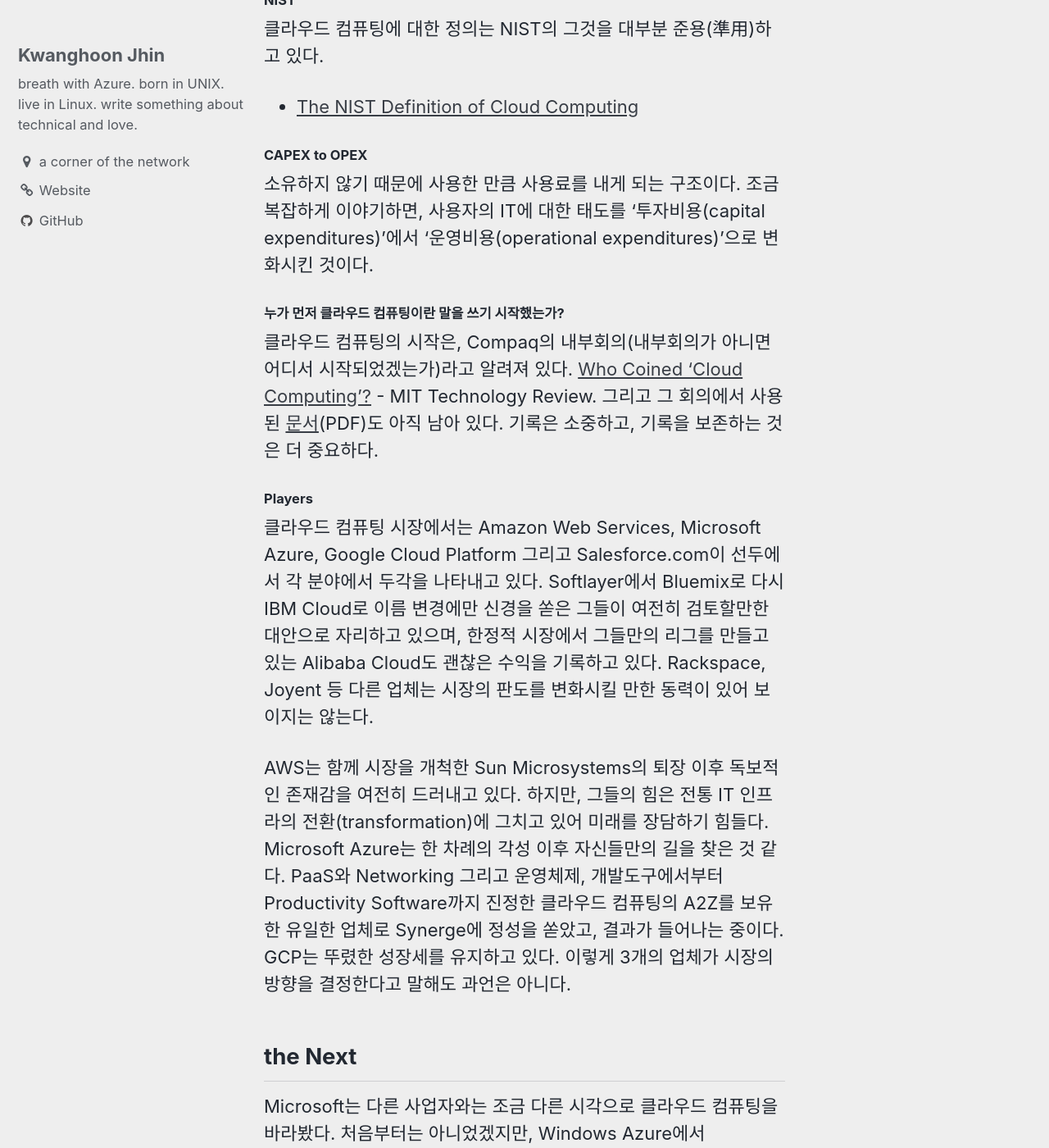
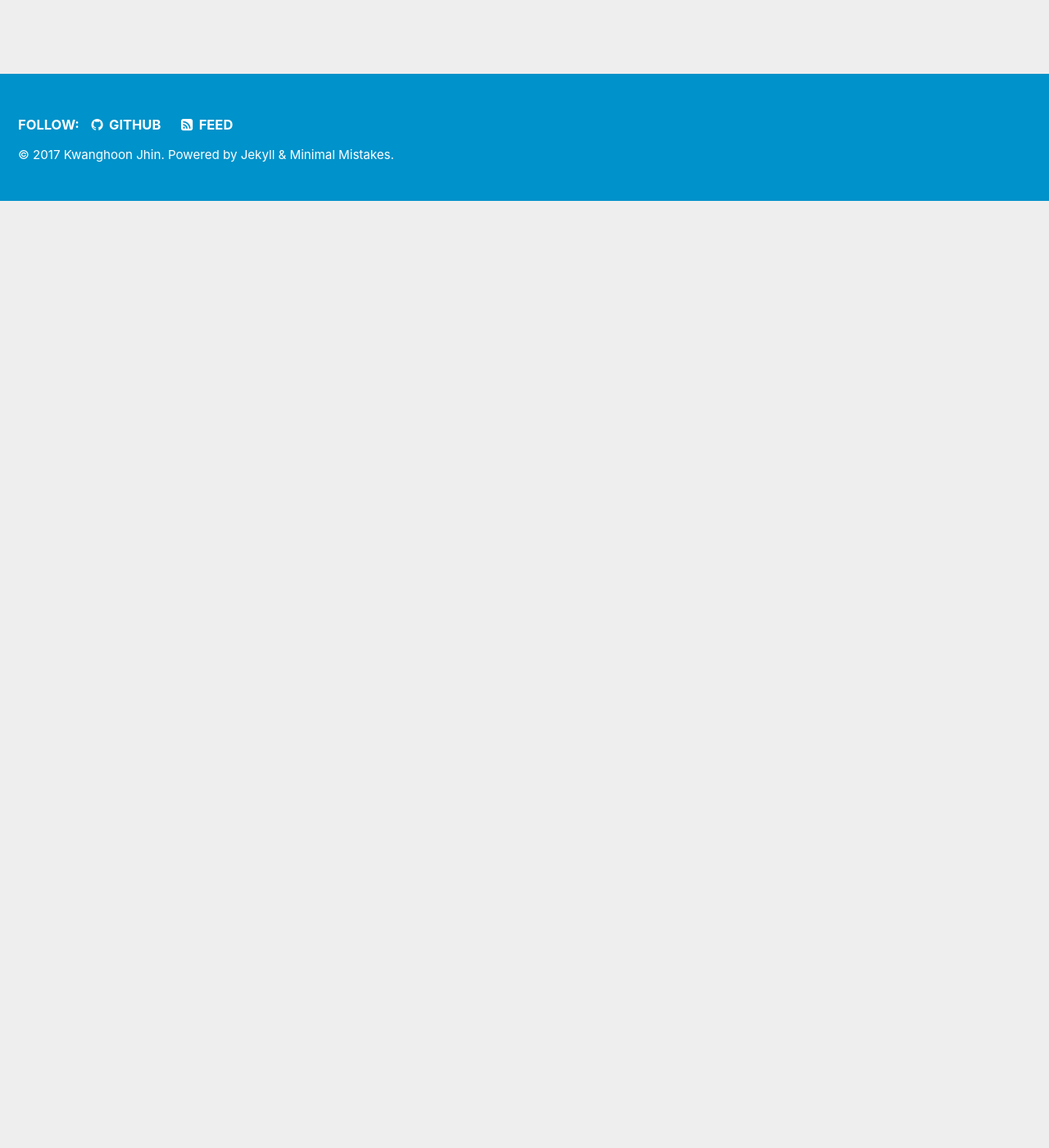
Before and after one commit to electronicnomad/electronicnomad.github.io, a Jekyll site: the page built from _posts/2017-12-06-introduce-azure.md, in a window 1280 px wide and 1400 px high, scrolled down 3190 px. Shown: the whole window at 82% size. Built offline with Jekyll 4.4.1, drawn with Linux system fonts in a browser that asks for light colours; after the commit the page ends 3434 px from its top, so only the background shows below that; some of the changed text lies outside the part shown.

Commit message:
modified:   _posts/2017-12-06-introduce-azure.md 	copied:     _posts/2017-12-06-introduce-azure.md -> _posts/2017-12-08-cloud-computing.md 	modified:   _sass/minimal-mistakes/_page.scss

```diff
--- a/_posts/2017-12-06-introduce-azure.md
+++ b/_posts/2017-12-06-introduce-azure.md
@@ -25,58 +25,11 @@
 #### 발음
 Azure는 /애-저:/로 발음한다고 한다. 하지만, 많은 사람들이 /애-저:/라고 발음하지 않더라. 이웃나라에서는 /애주-라/, 유럽쪽 어디에서는 /아주-라/ 그리고 어떤 사람은 애주르 또는 /아주-ㄹ/라고도 하더라. 아무튼, 의도하고 있는 발음은 /애-저:/라고 한다.
 
+공료롭게, 우리나라에서 '애저'라고 하면, 돼지 猪자를 쓰는 '애저'가 있다. (태어나기 전의) 새끼 돼지를 지칭하는 단어인데, 요리와 음식에서 쓰이는 말로, Azure와는 이미지가 전혀 다른 동음이의어가 되겠다. 애저구이와 애저찜이 대표적인 요리이다.
+
 #### URL
 [azure.com](http://azure.com) 여기는 [azure.microsoft.com](http://azure.microsoft.com)으로 연결된다. 실제 제어하는 곳은 Azure Portal이라고 부르며, [portal.azure.com](http://portal.azure.com)이라는 주소를 가지고 있다.
 
 #### 로고
 ![Azure Logos - Old and New](../images/azure-logos.png)
-2017년 9월 25일 Microsoft Ignite 2017 행사 중에 Azure의 로고가 변경되었다는 것을 시중에 알렸다. 그리고 [Azure Manifesto도 YouTube를 통해 공개](https://youtu.be/05935OAqxJQ)하였는데, 이 두가지 사실을 모두 아는 사람은 드물다. Azure Manifesto는 업로드된 2017년 9월 25일부터 이 글을 적고 있는 2017년 11월 6일까지 7,902 회 조회되었다. 그 중 5번은 내가 직접 본 것이다.
-
-
-
-## 클라우드 컴퓨팅의 시작
-
-처음 Compaq이 이것을 내부에서 논의만 했고, 많은 사람들이 정확한 실체 없이 유사 개념을 쏟아내었지만, 실현은 Sun Microsystems가 해 내었다. 하지만, 성공적인 상업화는 Amazon Web Services의 몫이었다. 그리고 여러 사업체들이 한 발, 혹은 여러 발 늦게 시장에 진입했다. 경쟁은 치열해 보였지만, 현재 두각을 나타내는 곳은 Amazon Web Services, Microsoft Azure, 그리고 Google Cloud Platform 정도이다.
-
-Salesforce.com의 경우는 특화된 business model에서는 독보적 성공을 이루고 있지만, 전반적인 IT 인프라를 아우르지는 못 하기 때문에 논의에서 벗어난다. IBM은 자사의 다양한 software와 hardware를 바탕으로 클라우드 전도사를 자임하며 Softlayer 등의 인수로 의욕을 비추었지만, Bluemix를 거쳐 IBM Cloud라는 브랜드 이름을 정할 때까지도 실체를 확인하기 힘든 지경이다.
-
-아무튼 2017년 겨울, 시장 상황은 이러하다.
-
-### 정의 definition
-
-클라우드 컴퓨팅은 간단히 소유하지 아니하고 자원을 사용하는 것이다.
-
-#### NIST
-
-클라우드 컴퓨팅에 대한 정의는 NIST의 그것을 대부분 준용(準用)하고 있다.
-
-- [The NIST Definition of Cloud Computing](https://www.nist.gov/publications/nist-definition-cloud-computing)
-
-
-#### CAPEX to OPEX
-
-소유하지 않기 때문에 사용한 만큼 사용료를 내게 되는 구조이다.
-조금 복잡하게 이야기하면, 사용자의 IT에 대한 태도를 '투자비용(capital expenditures)'에서 '운영비용(operational expenditures)'으로 변화시킨 것이다.
-
-
-#### 누가 먼저 클라우드 컴퓨팅이란 말을 쓰기 시작했는가?
-
-클라우드 컴퓨팅의 시작은, Compaq의 내부회의(내부회의가 아니면 어디서 시작되었겠는가)라고 알려져 있다. [Who Coined 'Cloud Computing'?](https://www.technologyreview.com/s/425970/who-coined-cloud-computing/) - MIT Technology Review. 그리고 그 회의에서 사용된 [문서](http://www.technologyreview.com/files/74481/compaq_CST_1996.pdf)(PDF)도 아직 남아 있다. 기록은 소중하고, 기록을 보존하는 것은 더 중요하다.
-
-#### Players
-
-클라우드 컴퓨팅 시장에서는 Amazon Web Services, Microsoft Azure, Google Cloud Platform 그리고 Salesforce.com이 선두에서 각 분야에서 두각을 나타내고 있다. Softlayer에서 Bluemix로 다시 IBM Cloud로 이름 변경에만 신경을 쏟은 그들이 여전히 검토할만한 대안으로 자리하고 있으며, 한정적 시장에서 그들만의 리그를 만들고 있는 Alibaba Cloud도 괜찮은 수익을 기록하고 있다. Rackspace, Joyent 등 다른 업체는 시장의 판도를 변화시킬 만한 동력이 있어 보이지는 않는다.
-
-AWS는 함께 시장을 개척한 Sun Microsystems의 퇴장 이후 독보적인 존재감을 여전히 드러내고 있다. 하지만, 그들의 힘은 전통 IT 인프라의 전환(transformation)에 그치고 있어 미래를 장담하기 힘들다. Microsoft Azure는 한 차례의 각성 이후 자신들만의 길을 찾은 것 같다. PaaS와 Networking 그리고 운영체제, 개발도구에서부터 Productivity Software까지 진정한 클라우드 컴퓨팅의 A2Z를 보유한 유일한 업체로 Synerge에 정성을 쏟았고, 결과가 들어나는 중이다. GCP는 뚜렸한 성장세를 유지하고 있다. 이렇게 3개의 업체가 시장의 방향을 결정한다고 말해도 과언은 아니다.
-
-## the Next
-
-Microsoft는 다른 사업자와는 조금 다른 시각으로 클라우드 컴퓨팅을 바라봤다. 처음부터는 아니었겠지만, Windows Azure에서 Microsoft Azure로 재명명할 무렵과 클라우드 컴퓨팅에 대한 새로운 접근이 시작될 때가 비슷한 시기였다. 그 모토는 infrastructure as a code이다.
-
-### 옛것의 퇴장과 퇴장하지 않을 것들의 부각
-
-클라우드 컴퓨팅의 이상은 (어쩌면) [the Network is the Computer](https://en.wikipedia.org/wiki/John_Gage)에서 찾아야 할지도 모르겠다. Sun Microsystems는 자유로운 네트워크 접속이 가능한 워크스테이션을 최초로 상용화하여 판매하였고, 모든 기술의 중심에는 '네트워크'가 가능한 시스템 개발에 있었다. UUCP, 진보된 TCP/IP, NFS, YP 혹은 LDAP 등 지금도 누리고 있는 기초적인 네트워크 구성들은 눈부실 정도이다. 또한 Java 또한 그런 network computing의 한 가닥으로 해석해도 괜찮을 듯 하다. Sun Microsystems가 선보인 network computing의 첫 결실은, [Sun Ray](https://en.wikipedia.org/wiki/Sun_Ray) 시리즈라고 평가할 수 있고, 두 번째 결실은 [network.com](https://en.wikipedia.org/wiki/Sun_Cloud) 으로 알려진 최초의 클라우드 컴퓨팅의 상용 모델일 것이다.
-
-> 아직 난 집 구석에 Sun Ray 1, 1g 그리고 2를 가지고 있다. 사실 난, Sun SPARCstation 5와 Sun Ultra 60 3D Creator도 가지고 있다. (아직 전기만 넣어주면 잘 돌아간다, SCSI 디스크의 특유한 굉음은 덤이다)
-
-network.com의 결실 중에 아직도 open source 진영에서 흔희 사용하는 영상인, Big Buck Bunny가 있다.
+2017년 9월 25일 Microsoft Ignite 2017 행사 중에 Azure의 로고가 변경되었다는 것을 시중에 알렸다. 그리고 [Azure Manifesto도 YouTube를 통해 공개](https://youtu.be/05935OAqxJQ)하였는데, 이 두가지 사실을 모두 아는 사람은 드물다. Azure Manifesto는 업로드된 2017년 9월 25일부터 이 글을 적고 있는 2017년 11월 6일까지 7,902 회 조회되었다.
```
Also changed, not shown: _posts/2017-12-08-cloud-computing.md (added, +50 -0 lines).
